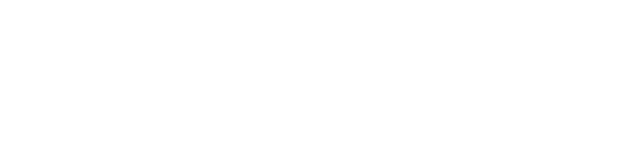
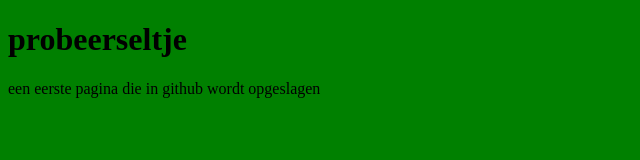
Before and after one commit to Lemi02/nieuw, a plain HTML site: page index.html in a window 1280 px wide. Shown: the whole page, without its empty margins (0-640 px from the left). Drawn offline with Linux system fonts and the light colour scheme.

Commit message:
Aanpassingen
stylesheet toegevoegd en gekoppeld

```diff
--- /dev/null
+++ b/css/style.css
@@ -0,0 +1,3 @@
+html{
+  background-color: green;
+}
--- a/index.html
+++ b/index.html
@@ -1,7 +1,11 @@
 <!DOCTYPE html>
 <html>
 <head>
+  <title>Eerste gelukte github project</title>
+  <link rel="stylesheet" href="css\style.css">
 </head>
 <body>
+  <h1>probeerseltje</h1>
+  <p>een eerste pagina die in github wordt opgeslagen</p>
 </body>
 </html>
```
